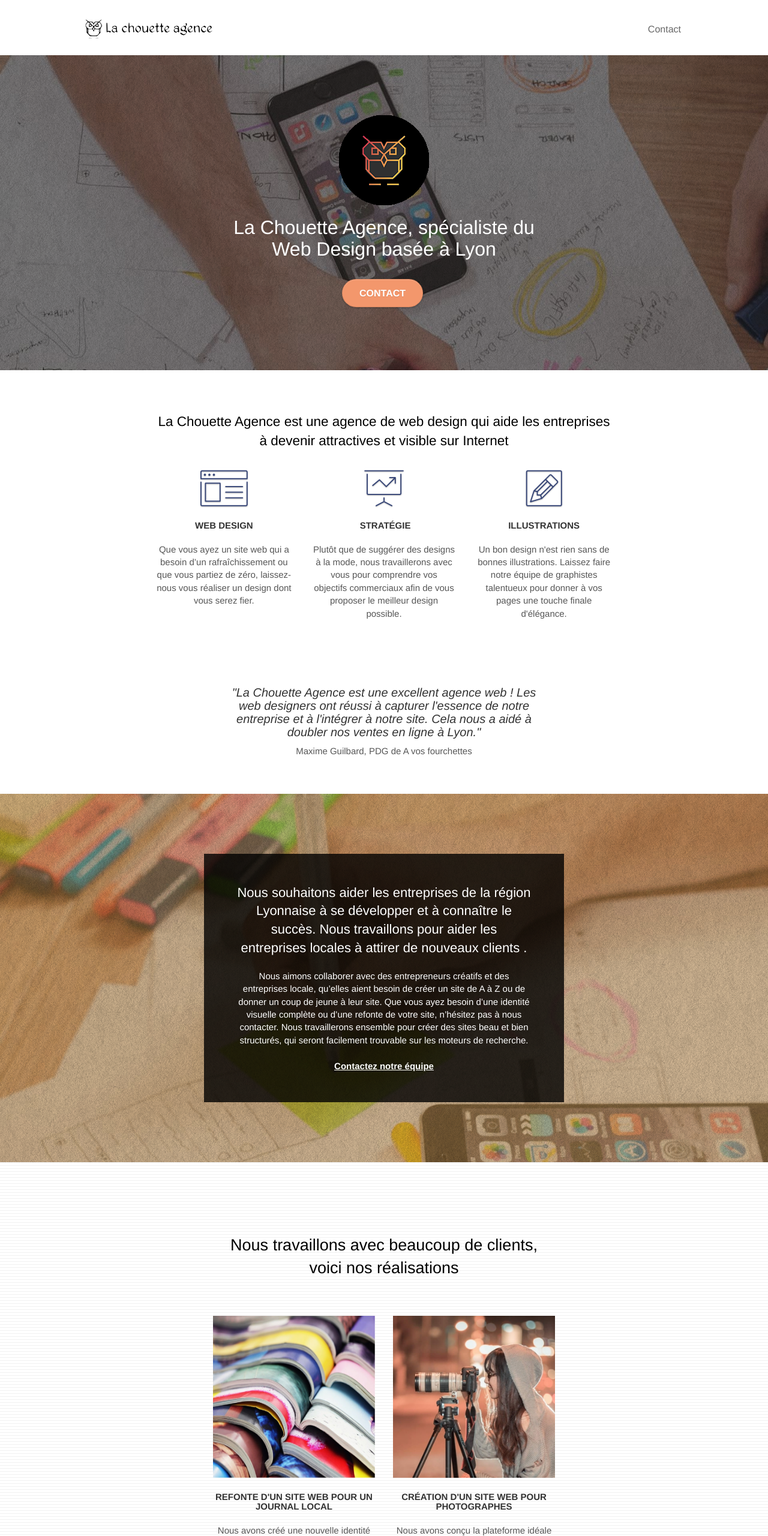
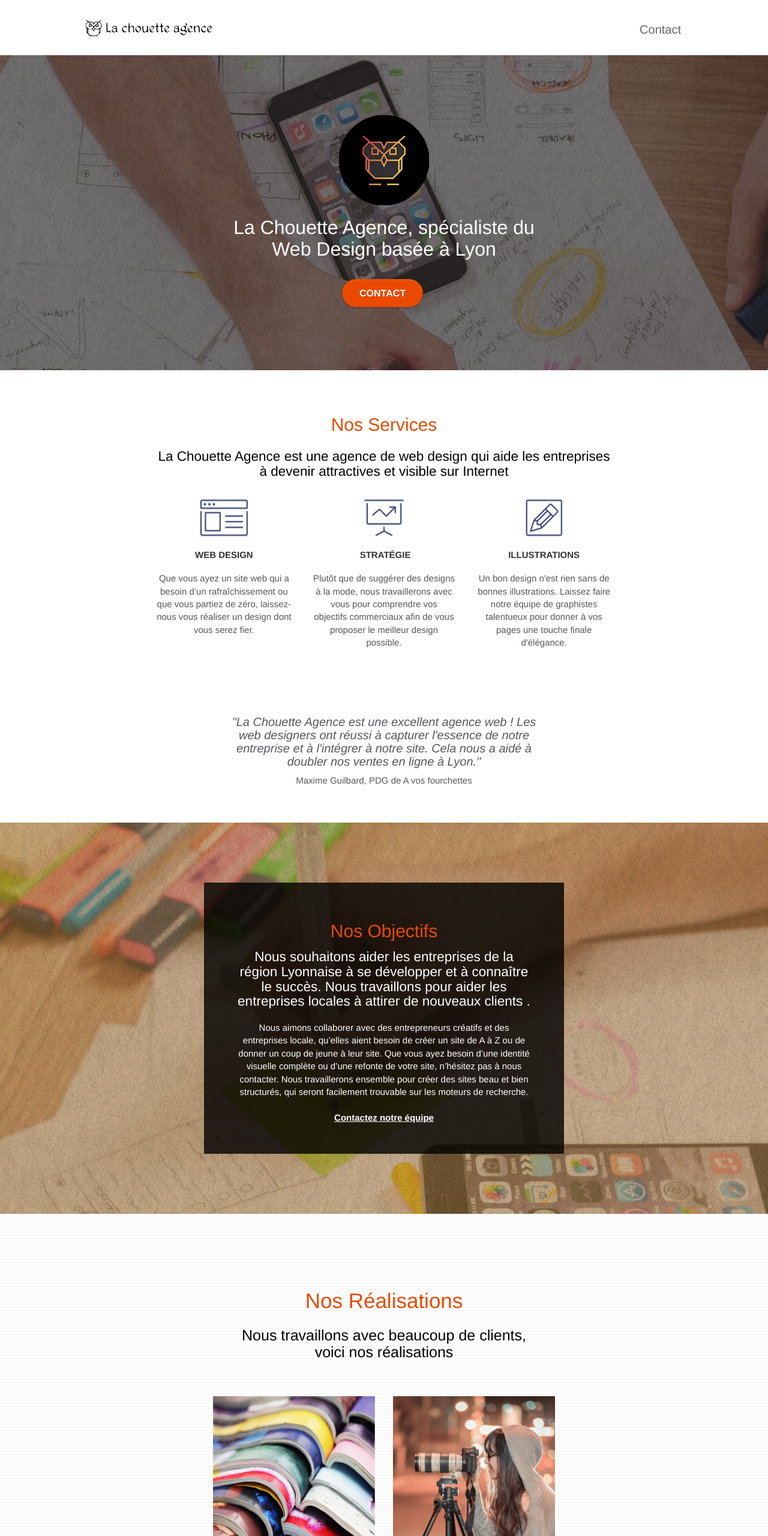
Before and after one commit to MaximusGen/MaximePaupy_4_21062021, a plain HTML site: page index.html in a window 1280 px wide. Shown: the top 2560 px of the page at 60% size. Drawn offline with Linux system fonts and the light colour scheme.

Commit message:
h1 & contraste

```diff
--- a/index.html
+++ b/index.html
@@ -88,10 +88,13 @@
 			<div class="container bloc-md">
 				<article class="row">
 					<div class="col-sm-12 text-center">
-						<h2 class="title-section2">La Chouette Agence est une agence de web design qui aide les
+						<h2 class="title-h2-section2">Nos Services</h2>
+						<h3 class="title-section2">La Chouette Agence est une agence de web design
+							qui
+							aide les
 							entreprises <br /> à devenir
 							attractives et
-							visible sur Internet</h2>
+							visible sur Internet</h3>
 					</div>
 				</article>
 				<article class="row voffset-lg med-width-whitespace">
@@ -151,18 +154,19 @@
 			<div class="container bloc-lg">
 				<div class="row tight-width-whitespace black-background">
 					<div class="col-sm-12">
-						<h2 class="mg-md text-center tc-white">
+						<h2 class="title-h2-section3">Nos Objectifs</h2>
+						<h3 class="mg-md text-center tc-white title-h3-section3">
 							Nous souhaitons aider les entreprises de la région Lyonnaise à se développer et à connaître
 							le succès. Nous travaillons pour aider les entreprises locales à attirer de nouveaux clients
 							.<br>
-						</h2>
+						</h3>
 						<p class="text-center white">
 							Nous aimons collaborer avec des entrepreneurs créatifs et des entreprises locale, qu’elles
 							aient besoin de créer un site de A à Z ou de donner un coup de jeune à leur site. Que vous
 							ayez besoin d’une identité visuelle complète ou d’une refonte de votre site, n’hésitez pas à
 							nous contacter. Nous travaillerons ensemble pour créer des sites beau et bien structurés,
 							qui seront facilement trouvable sur les moteurs de recherche. <br><br><a
-								class="ltc-white bold-link" href="page2.html">Contactez notre équipe</a><br>
+								class="ltc-white bold-link" href="contact.html">Contactez notre équipe</a><br>
 						</p>
 					</div>
 				</div>
@@ -175,8 +179,9 @@
 			<div class="container bloc-lg">
 				<div class="row">
 					<div class="col-sm-12 text-center">
-						<h2 class="title-section4">Nous travaillons avec beaucoup de clients,<br /> voici nos
-							réalisations</h2>
+						<h2 class="title-h2-section4">Nos Réalisations</h2>
+						<h3 class="title-h3-section4">Nous travaillons avec beaucoup de clients,<br /> voici nos
+							réalisations</h3>
 					</div>
 				</div>
 				<article class="row tight-width-whitespace portfolio-row">
@@ -256,7 +261,7 @@
 
 		<!-- ScrollToTop Button -->
 		<a class="bloc-button btn btn-d scrollToTop" onclick="scrollToTarget('1')"><span
-				class="fa fa-chevron-up"></span></a>
+				class="fa fa-chevron-up scroll-icon"></span></a>
 		<!-- ScrollToTop Button END-->
 
 		<!-- Footer - bloc-8 -->
@@ -289,13 +294,9 @@
 											class="fa fa-instagram icon-md"></span></a>
 								</div>
 							</div>
-
-							<div class="keywords" style="color:#F3976C;">Agence web à paris, stratégie web, web design,
-								illustrations, design de site web, site web, web, internet, site internet, site</div>
 						</div>
 					</div>
 				</div>
-			</div>
 		</footer>
 		<!-- Footer - bloc-8 END -->
 
--- a/style.css
+++ b/style.css
@@ -324,7 +324,7 @@ a:hover {
 .nav > li {
     float: left;
     margin-top: 4px;
-    font-size: 16px;
+    font-size: 20px;
 }
 
 .navbar-nav .open .dropdown-menu > li > a {
@@ -718,7 +718,7 @@ h3 {
     font-size: 15px;
     text-transform: uppercase;
     font-weight: 700;
-    color: #333333!important;
+    color: #333333;
 }
 
 .med-width-whitespace {
@@ -783,7 +783,7 @@ h4 {
 }
 
 .bgc-atomic-tangerine {
-    background-color: #F3976C;
+    background-color: #e94a00;
 }
 
 .tc-white {
@@ -791,12 +791,12 @@ h4 {
 }
 
 .btn-atomic-tangerine {
-    background: #F3976C;
+    background: #e94a00;
     color: #FFFFFF!important;
 }
 
 .btn-atomic-tangerine:hover {
-    background: #F3976C!important;
+    background: #e94a00!important;
     color: #000!important;
 }
 
@@ -805,7 +805,7 @@ h4 {
 }
 
 .ltc-white:hover {
-    color: #fff!important;
+    color: #e94a00!important;
 }
 
 .ltc-atomic-tangerine {
@@ -837,9 +837,26 @@ h4 {
     background-image: url("img/image-de-presentation.jpg");
 }
 /* Image modification */
+.title-h2-section2 {
+    font-size: 3rem;
+    color: #e94a00;
+}
 .title-section2 {
     color: #000;
     font-size: 2.25rem;
+    font-weight: normal;
+    text-transform: none;
+}
+.title-h2-section3 {
+    text-align: center;
+    color: #e94a00;
+    font-size: 3rem;
+}
+.title-h3-section3 {
+    color: #FFF;
+    font-size: 2.25rem;
+    font-weight: normal;
+    text-transform: none;
 }
 .citation-section2 {
     font-style: italic;
@@ -851,9 +868,25 @@ h4 {
 .citation-autors {
     font-size: 1.50rem;
 }
-.title-section4 {
-    font-size: 2.7rem;
+.title-h3-section4 {
+    font-size: 2.5rem;
     color: #000;
+    text-transform: none;
+    font-weight: normal;
+}
+.title-h2-section4{
+    font-size: 3.5rem;
+    color: #e94a00;
+}
+.scroll-icon {
+    color: #e94a00;
+}
+.title-contact {
+    color: #000;
+    font-size: 3rem;
+}
+.label-contact {
+    font-size: 2rem;
 }
 /* Modification Footer */
 
```
Also changed, not shown: contact.html (+17 -21 lines).
